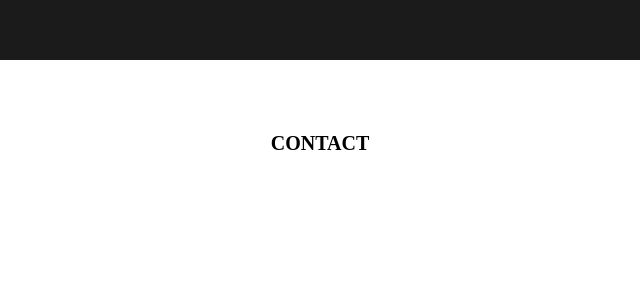
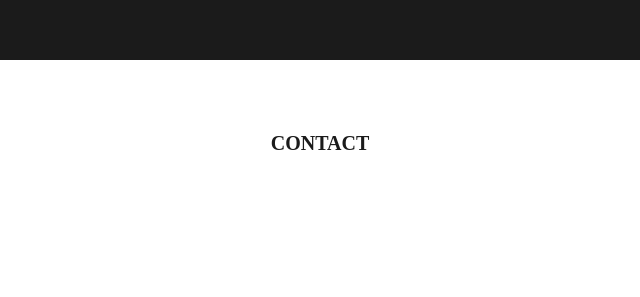
Before and after one commit to KentCharles/CUTAMORA_KentCharles_PersonalWebsite, a plain HTML site: page Kent Charles.html in a window 1280 px wide. Shown: the part 2096-2393 px from the top of the page, 320-960 px from the left. Drawn offline with Linux system fonts and the light colour scheme.

Commit message:
modified my Contact section

```diff
--- a/Kent Charles.html
+++ b/Kent Charles.html
@@ -62,7 +62,7 @@
 			</div>
 
 			<a id="contact"></a>
-				<center><a><br> <br> <br> <br> <h1>CONTACT </a> <br> <br> <br> <br> <br> </center>  </a>
+				<center><br> <br> <br> <br> <h2>CONTACT <br> <br> <br> <br> <br> </center>  </a>
 				<br> <br> <br> <br> <br><br> <br> <br> <br> <br>
 
 
```
